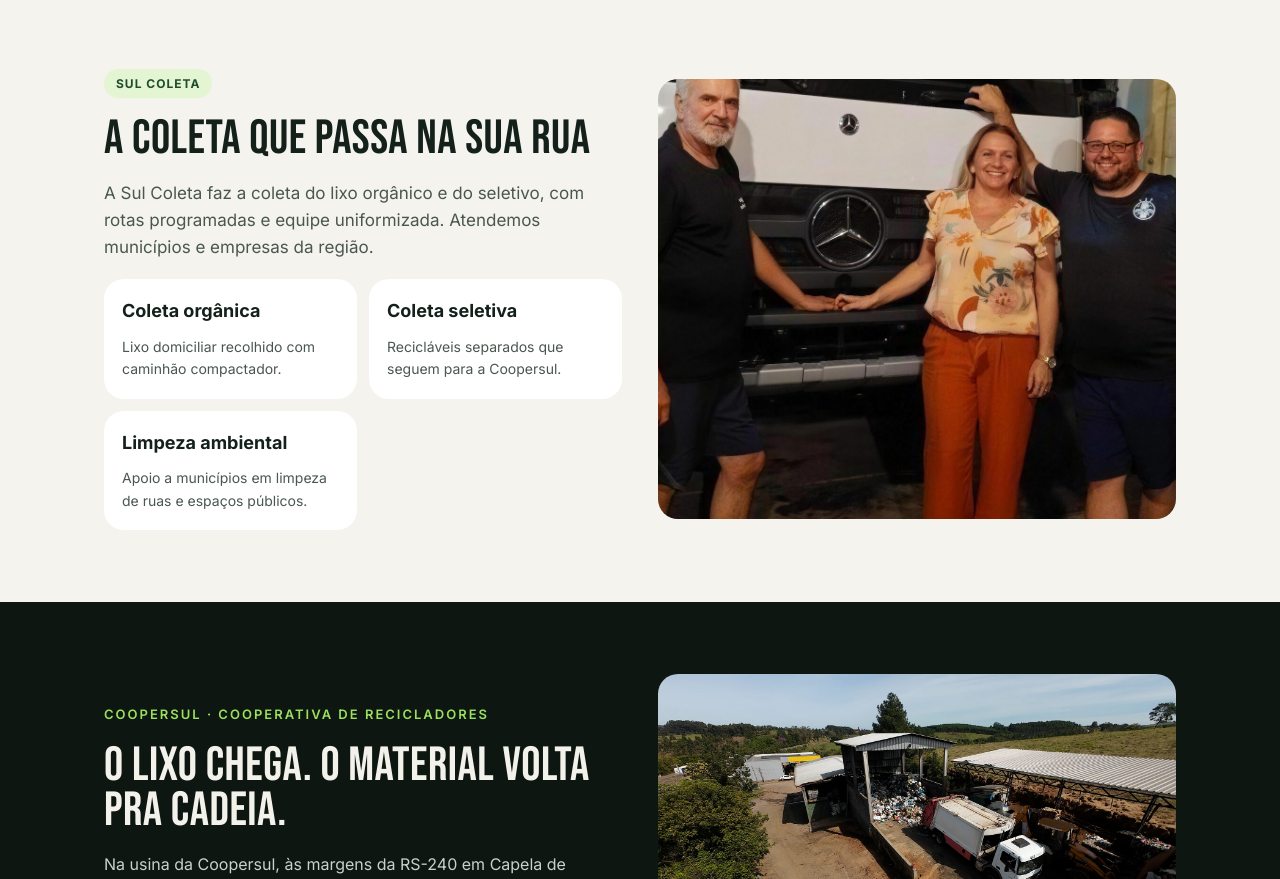
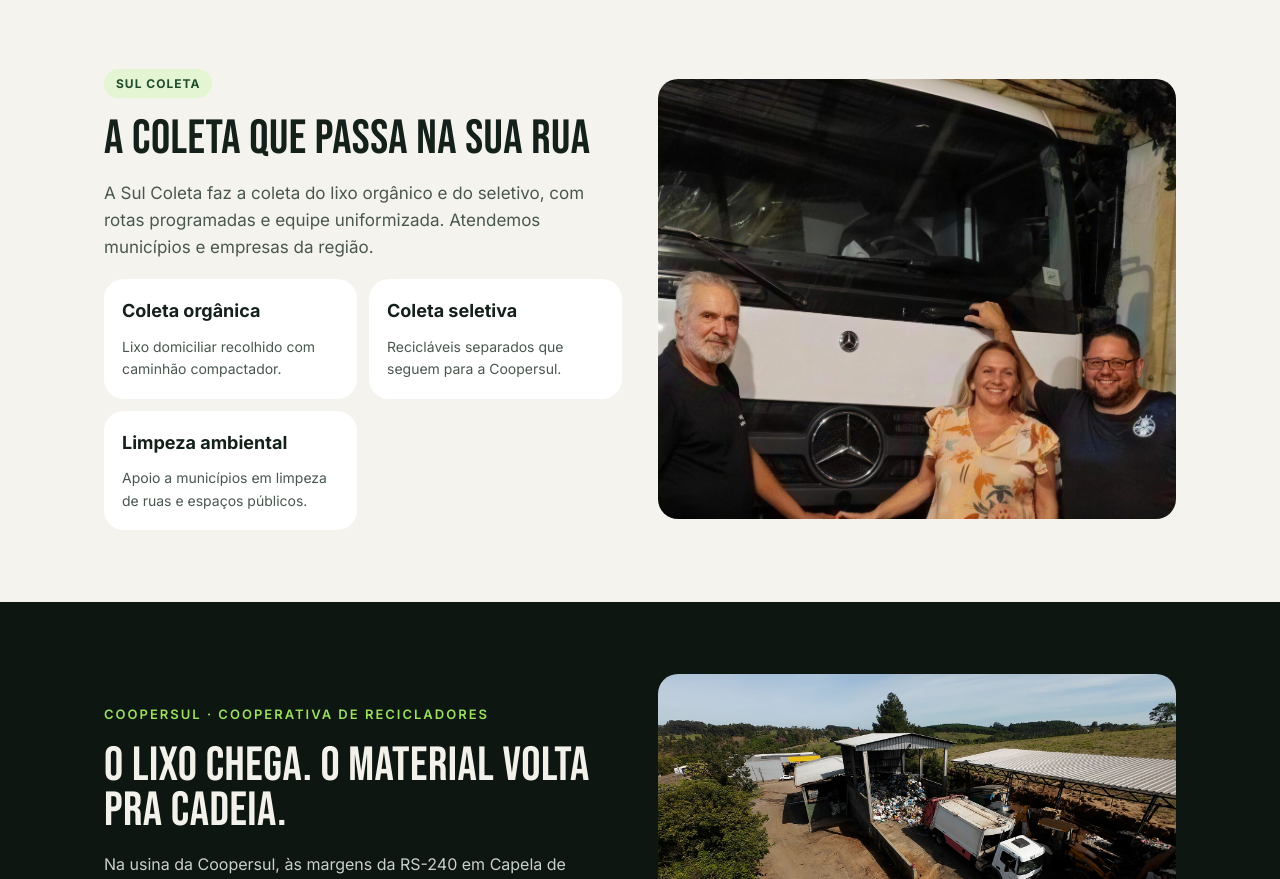
Before and after one commit to IRMZI/front-kll, a plain HTML site: page public/index.html in a window 1280 px wide. Shown: the part 1154-2033 px from the top of the page. Drawn offline with Linux system fonts and the light colour scheme.

Commit message:
Foto do trio: enquadra nos rostos e fica mais alta no celular
Co-Authored-By: Claude Opus 5.5 <noreply@anthropic.com>
Claude-Session: https://claude.ai/code/session_01ViXMa1QxtLa7yD1kFVGNry

```diff
--- a/public/index.html
+++ b/public/index.html
@@ -107,6 +107,7 @@ footer .cols>div{display:flex;flex-direction:column;gap:8px;font-size:15px;color
 footer strong{color:#F2F1EA;font-size:13px;letter-spacing:1.5px;text-transform:uppercase}
 footer a{color:#9BE15D}footer a:hover{color:#C7F2A2}
 footer .base{border-top:1px solid #2A3830;margin-top:40px;padding-top:22px;display:flex;flex-wrap:wrap;justify-content:space-between;gap:10px;font-size:13px;color:#9AA59E}
+@media (max-width:760px){.foto-trio{height:auto!important;aspect-ratio:4/5}}
 </style>
 </head>
 <body>
@@ -203,7 +204,7 @@ footer .base{border-top:1px solid #2A3830;margin-top:40px;padding-top:22px;displ
         <div class="card" style="padding:18px"><h3>Limpeza ambiental</h3><p class="muted" style="font-size:14px">Apoio a municípios em limpeza de ruas e espaços públicos.</p></div>
       </div>
     </div>
-    <img class="ph" loading="lazy" src="/img/familia-caminhao.jpg?v=3" alt="Cláudia, o pai Romeu e o irmão Ronaldo em frente a um caminhão novo da frota" style="height:clamp(320px,40vw,440px);object-position:center 62%">
+    <img class="ph foto-trio" loading="lazy" src="/img/familia-caminhao.jpg?v=3" alt="Cláudia, o pai Romeu e o irmão Ronaldo em frente a um caminhão novo da frota" style="height:clamp(320px,40vw,440px);object-position:center 28%">
   </div>
 </section>
 
```
